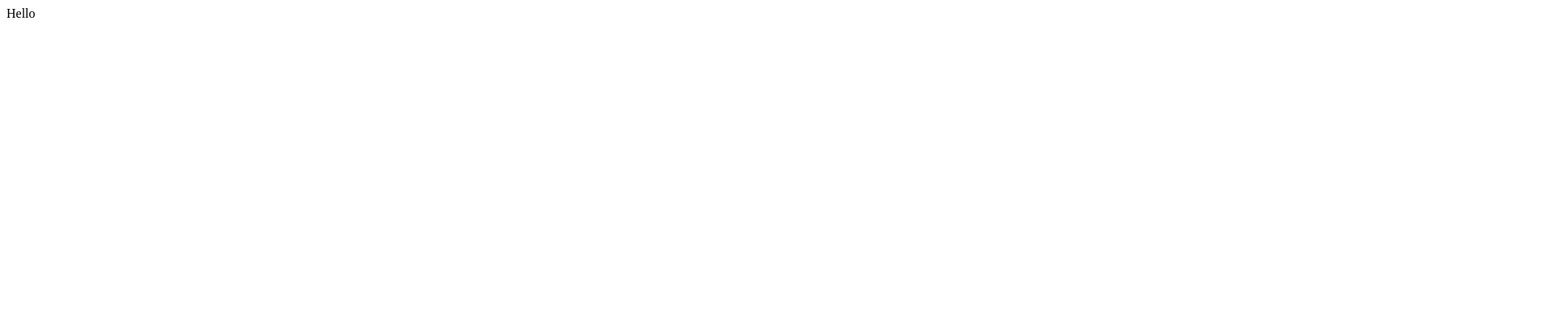
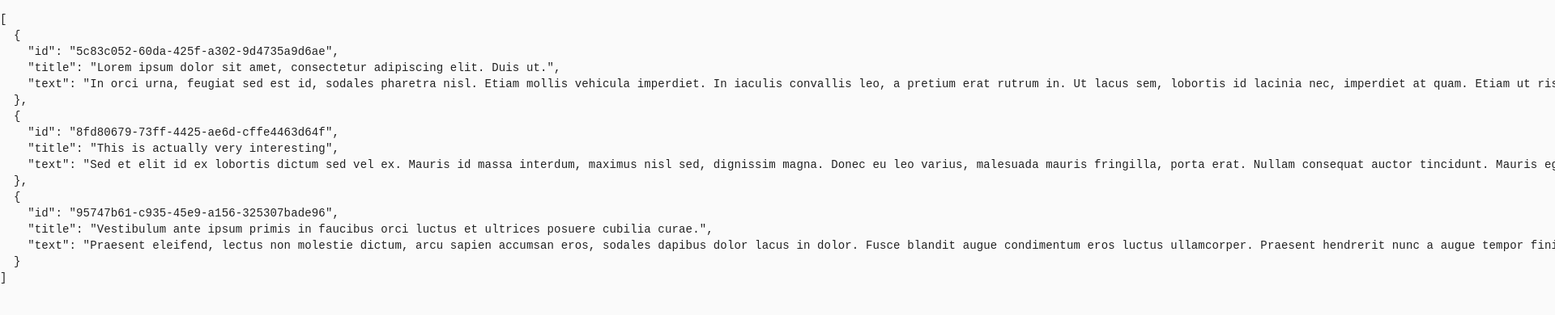
Before and after one commit to RosaGao/quick-note-app, a React (Create React App) app: page / in a window 1280 px wide. Shown: the top 390 px of the page at 81% size, 1920 px wide, since content can reach past the window. Built offline with nearby package versions, Linux system fonts and the light colour scheme.

Commit message:
create component, add css baseline

```diff
--- a/package.json
+++ b/package.json
@@ -3,6 +3,8 @@
   "version": "0.1.0",
   "private": true,
   "dependencies": {
+    "@material-ui/core": "^4.12.3",
+    "@material-ui/icons": "^4.11.2",
     "@testing-library/jest-dom": "^5.16.2",
     "@testing-library/react": "^12.1.3",
     "@testing-library/user-event": "^13.5.0",
--- a/public/index.html
+++ b/public/index.html
@@ -2,9 +2,10 @@
 <html lang="en">
   <head>
     <meta charset="utf-8" />
-    <link rel="icon" href="%PUBLIC_URL%/favicon.ico" />
     <meta name="viewport" content="width=device-width, initial-scale=1" />
     <title>QuickNote App</title>
+    <link rel="stylesheet" href="https://fonts.googleapis.com/css?family=Roboto:300,400,500,700&display=swap" />
+    <link rel="stylesheet" href="https://fonts.googleapis.com/icon?family=Material+Icons" />
   </head>
   <body>
     <div id="root"></div>
--- a/src/App.js
+++ b/src/App.js
@@ -1,11 +1,38 @@
+import React, { Component } from "react";
 
 
-function App() {
-  return (
-    <div>
-      Hello
-    </div>
-  );
+
+class App extends Component {
+  constructor(props) {
+    super(props);
+    this.state = {
+      notes: [
+        {
+          id: "5c83c052-60da-425f-a302-9d4735a9d6ae",
+          title: "Lorem ipsum dolor sit amet, consectetur adipiscing elit. Duis ut.",
+          text: "In orci urna, feugiat sed est id, sodales pharetra nisl. Etiam mollis vehicula imperdiet. In iaculis convallis leo, a pretium erat rutrum in. Ut lacus sem, lobortis id lacinia nec, imperdiet at quam. Etiam ut risus ligula. Mauris ac enim ut purus iaculis lobortis. Donec euismod vel risus ac blandit. Sed in odio enim. Aliquam dolor nibh, luctus a fermentum dignissim, ornare nec enim. Sed posuere in arcu eu ultricies.",
+        },
+        {
+          id: "8fd80679-73ff-4425-ae6d-cffe4463d64f",
+          title: "This is actually very interesting",
+          text: "Sed et elit id ex lobortis dictum sed vel ex. Mauris id massa interdum, maximus nisl sed, dignissim magna. Donec eu leo varius, malesuada mauris fringilla, porta erat. Nullam consequat auctor tincidunt. Mauris eget lacus ex. Aliquam nibh sem, placerat at nunc at, fringilla auctor dolor. Aliquam eros elit, tempor ut erat eget, interdum porta lacus. Suspendisse in bibendum enim."
+        },
+        {
+          id: "95747b61-c935-45e9-a156-325307bade96",
+          title: "Vestibulum ante ipsum primis in faucibus orci luctus et ultrices posuere cubilia curae.",
+          text: "Praesent eleifend, lectus non molestie dictum, arcu sapien accumsan eros, sodales dapibus dolor lacus in dolor. Fusce blandit augue condimentum eros luctus ullamcorper. Praesent hendrerit nunc a augue tempor finibus. Morbi ultricies lectus ac risus hendrerit, a aliquam ante tincidunt. Suspendisse viverra iaculis consequat. Nam nec consectetur diam. Cras porta metus in nibh facilisis interdum. Aenean lobortis feugiat enim quis molestie. Suspendisse ultrices bibendum volutpat. Praesent et orci est. Pellentesque ut fringilla nibh. Donec vel pretium nisl. Praesent varius, magna sit amet mollis rutrum, urna lacus rutrum magna, in cursus lectus massa id lorem. Etiam risus enim, fringilla sit amet lectus at, condimentum maximus nulla.",
+        }
+      ],
+    };
+  }
+
+  render() {
+    return (
+      <pre>
+        {JSON.stringify(this.state.notes, null, 2)}
+      </pre>
+    );
+  }
 }
 
 export default App;
--- /dev/null
+++ b/src/components/Note.js
@@ -0,0 +1,5 @@
+function Note () {
+    return <>Note</>;
+}
+
+export default Note;
--- /dev/null
+++ b/src/components/Search.js
@@ -0,0 +1,5 @@
+function Search () {
+    return <>Search</>;
+}
+
+export default Search;
--- a/src/index.js
+++ b/src/index.js
@@ -1,7 +1,12 @@
 import ReactDOM from 'react-dom';
 import App from './App';
+import {CssBaseline} from "@material-ui/core";
+
 
 ReactDOM.render(
-  <App />,
+  <>
+    <CssBaseline />
+    <App />
+  </>,
   document.getElementById('root')
 );
--- /dev/null
+++ b/src/pages/AddNote.js
@@ -0,0 +1,5 @@
+function AddNote () {
+    return <>AddNote</>;
+}
+
+export default AddNote;
--- /dev/null
+++ b/src/pages/DisplayNotes.js
@@ -0,0 +1,5 @@
+function DiaplayNotes () {
+    return <>DiaplayNotes</>;
+}
+
+export default DiaplayNotes;
```
Also changed, not shown: 1 other file (tests, documents, lock files or other folders).
